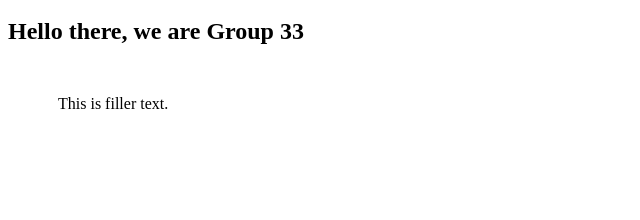
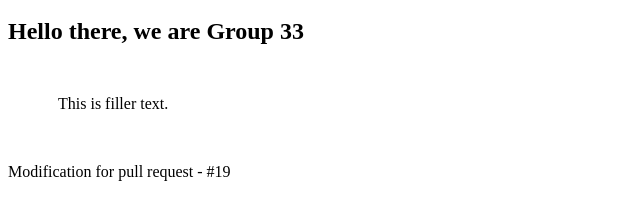
Before and after one commit to ellehcar/cps847-A1, a plain HTML site: page git_tst/index.html in a window 1280 px wide. Shown: the part 48-268 px from the top of the page, without its empty margins (0-640 px from the left). Drawn offline with Linux system fonts and the light colour scheme.

Commit message:
Update index.html
Modification of the git_tst/index.html file

```diff
--- a/git_tst/index.html
+++ b/git_tst/index.html
@@ -5,6 +5,7 @@
 <h1>Assignment 1</h1>
 <h2>Hello there, we are Group 33</h1>
 <p style="margin: 50px;">This is filler text.</p>
+    <p>Modification for pull request - #19</p>
 
 </body>
 </html>
```
